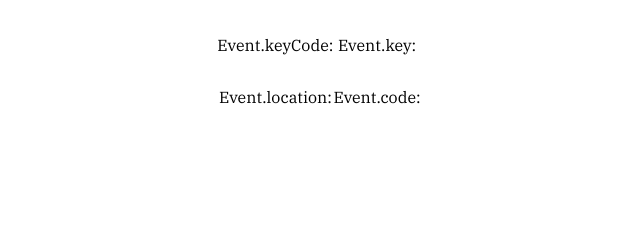
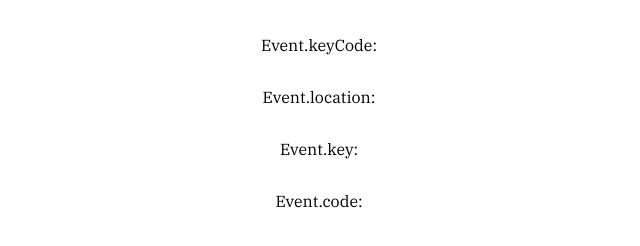
Before and after one commit to dylanjones95/jskeycode, a plain HTML site: page index.html in a window 1280 px wide. Shown: the part 74-320 px from the top of the page, without its empty margins (321-961 px from the left). Drawn offline with Linux system fonts and the light colour scheme.

Commit message:
finished

```diff
--- a/index.html
+++ b/index.html
@@ -10,16 +10,10 @@
 <body onkeypress="keycode()">
     <div id="container">
     <h1 id="KCG">Keycode Generator</h1>
-    <div id="text">
-    <div id="left">
     <p id="keycode">Event.keyCode:</p>
     <p id="location">Event.location:</p>
-</div>
-<div id="right">
     <p id="key">Event.key:</p>
     <p id="code">Event.code:</p>
-</div>
-</div>
 </div>
 
     <script src="script.js"></script>
--- a/style.css
+++ b/style.css
@@ -7,26 +7,3 @@
     font-family: 'IBM Plex Serif', serif;
 
 }
-
-#text {
-    display: flex;
-    justify-content: space-around;
-}
-
-/* p {
-    background-color: #CDCDCD;
-    border-radius: 3%;
-    background-size: ;
-} */
-
-#left {
-    display: flex;
-    flex-direction: column;
-    align-items: center;
-}
-
-#right {
-    display: flex;
-    flex-direction: column;
-    align-items: center
-}
```
